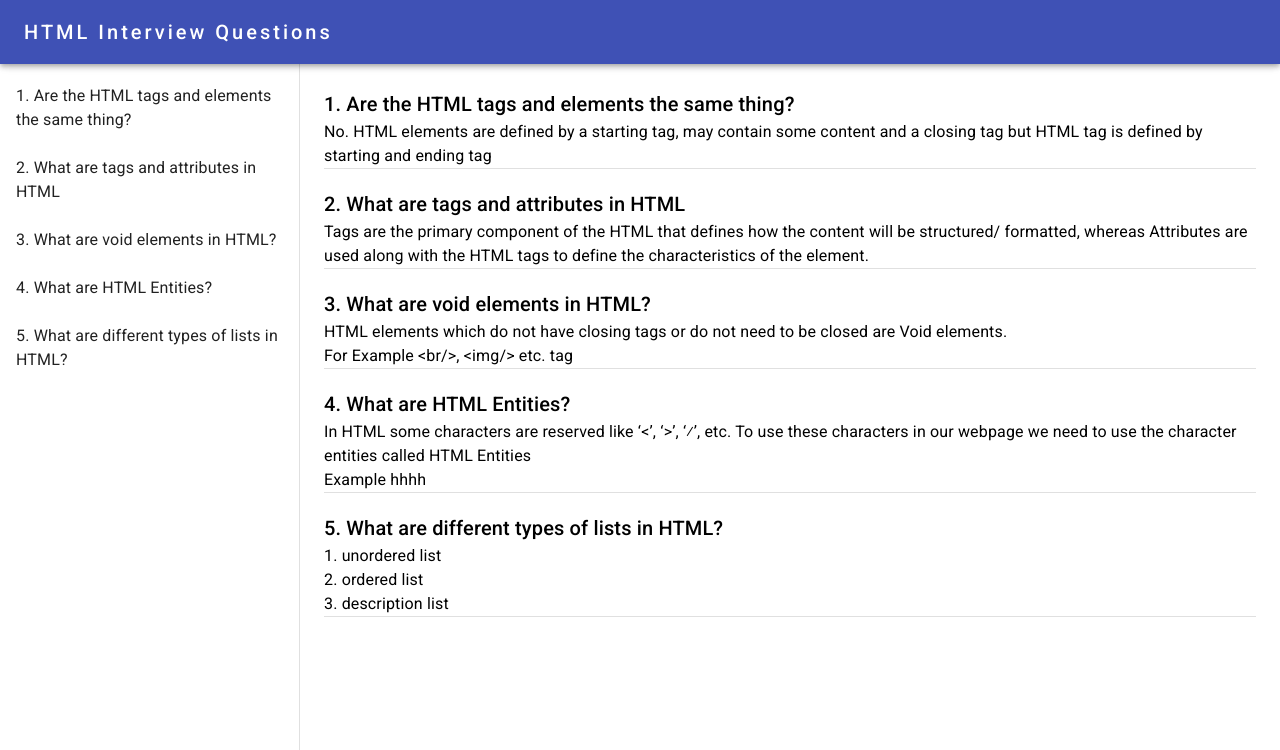
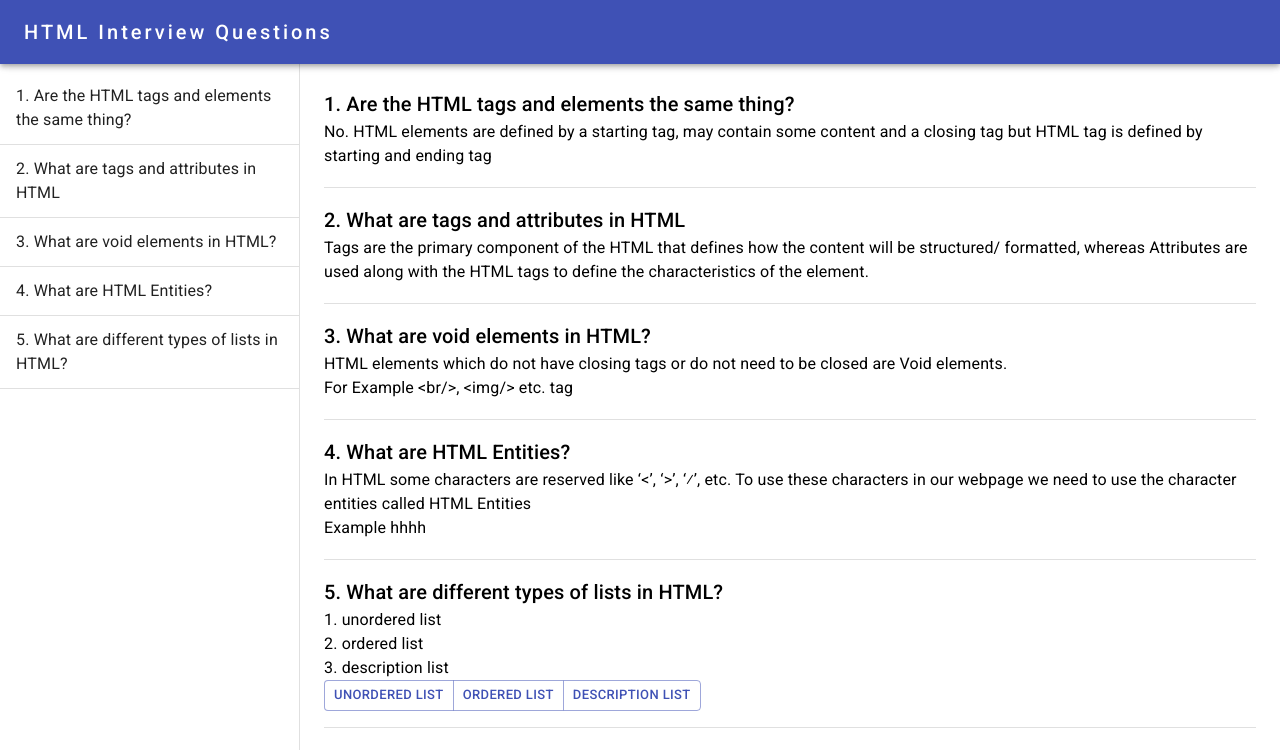
Before and after one commit to jaylal-sahoo-au1/mybook, a Next.js app: page /htmlQuestion in a window 1280 px wide. Shown: the top 750 px of the page. Built offline with nearby package versions, Linux system fonts and the light colour scheme.

Commit message:
common function for question section

```diff
--- a/data/data.js
+++ b/data/data.js
@@ -52,6 +52,7 @@ export const htmlQuestion = [
 				tag
 			</p>
 		),
+		example: [],
 	},
 	{
 		id: 2,
@@ -63,6 +64,7 @@ export const htmlQuestion = [
 				the HTML tags to define the characteristics of the element.
 			</p>
 		),
+		example: [],
 	},
 	{
 		id: 3,
@@ -75,6 +77,7 @@ export const htmlQuestion = [
 				For Example &lt;br/&gt;, &lt;img/&gt; etc. tag
 			</p>
 		),
+		example: [],
 	},
 	{
 		id: 4,
@@ -87,6 +90,7 @@ export const htmlQuestion = [
 				Example hhhh
 			</p>
 		),
+		example: [],
 	},
 	{
 		id: 5,
@@ -101,6 +105,20 @@ export const htmlQuestion = [
 				<br />
 			</p>
 		),
+		example: [
+			{
+				title: 'unordered list',
+				url: 'https://jsfiddle.net/x0honp8g/',
+			},
+			{
+				title: 'ordered list',
+				url: 'https://jsfiddle.net/y280zqun/3/',
+			},
+			{
+				title: 'description list',
+				url: '',
+			},
+		],
 	},
 ];
 
--- a/pages/components/html.js
+++ /dev/null
@@ -1,97 +0,0 @@
-import React from 'react';
-import { makeStyles } from '@material-ui/core/styles';
-import Drawer from '@material-ui/core/Drawer';
-import List from '@material-ui/core/List';
-import ListItem from '@material-ui/core/ListItem';
-import ListItemText from '@material-ui/core/ListItemText';
-import Typography from '@material-ui/core/Typography';
-import Toolbar from '@material-ui/core/Toolbar';
-import Divider from '@material-ui/core/Divider';
-import useMediaQuery from '@material-ui/core/useMediaQuery';
-
-import { htmlQuestion } from '../../data/data';
-import { Link, animateScroll as scroll } from 'react-scroll';
-
-const useStyles = makeStyles((theme) => ({
-	contentRoot: {
-		display: 'flex',
-	},
-	drawer: {
-		width: '300px',
-		flexShrink: 0,
-	},
-	drawerPaper: {
-		width: '300px',
-	},
-	drawerContainer: {
-		overflow: 'auto',
-	},
-	content: {
-		padding: theme.spacing(3),
-		flexGrow: 1,
-	},
-}));
-
-export default function HTMLContent(props) {
-	const classes = useStyles();
-	const isMobile = useMediaQuery('(max-width:600px)');
-
-	return (
-		<div className={classes.contentRoot}>
-			{!isMobile ? (
-				<Drawer
-					className={classes.drawer}
-					variant="permanent"
-					classes={{
-						paper: classes.drawerPaper,
-					}}
-				>
-					<Toolbar />
-					<div className={classes.drawerContainer}>
-						<List component="nav">
-							{htmlQuestion.length ? (
-								<React.Fragment>
-									{htmlQuestion.map((list, idx) => (
-										<Link
-											to={`${idx + 1}`}
-											smooth={true}
-											duration={100}
-											spy={true}
-											activeClass="active"
-											offset={-70}
-											key={idx}
-										>
-											<ListItem button key={idx}>
-												<ListItemText
-													primary={`${idx + 1}. ${list.Ques}`}
-													key={idx}
-												/>
-											</ListItem>
-										</Link>
-									))}
-								</React.Fragment>
-							) : null}
-						</List>
-					</div>
-				</Drawer>
-			) : null}
-			<div className={classes.content}>
-				<Toolbar />
-				{htmlQuestion.length ? (
-					<React.Fragment>
-						{htmlQuestion.map((list, idx) => (
-							<div key={idx} id={`${idx + 1}`}>
-								<Typography variant="h6">
-									{idx + 1}. {list.Ques}
-								</Typography>
-								<Typography component="div">{list.Ans}</Typography>
-								<Divider />
-								<br />
-							</div>
-						))}
-					</React.Fragment>
-				) : null}
-			</div>
-		</div>
-	);
-}
--- /dev/null
+++ b/pages/components/uiElements/questions.js
@@ -0,0 +1,113 @@
+import React from 'react';
+import { makeStyles } from '@material-ui/core/styles';
+import Drawer from '@material-ui/core/Drawer';
+import List from '@material-ui/core/List';
+import ListItem from '@material-ui/core/ListItem';
+import ListItemText from '@material-ui/core/ListItemText';
+import Typography from '@material-ui/core/Typography';
+import Toolbar from '@material-ui/core/Toolbar';
+import Divider from '@material-ui/core/Divider';
+import ButtonGroup from '@material-ui/core/ButtonGroup';
+import Button from '@material-ui/core/Button';
+import useMediaQuery from '@material-ui/core/useMediaQuery';
+import { Link } from 'react-scroll';
+
+const useStyles = makeStyles((theme) => ({
+	contentRoot: {
+		display: 'flex',
+	},
+	drawer: {
+		width: '300px',
+		flexShrink: 0,
+	},
+	drawerPaper: {
+		width: '300px',
+	},
+	drawerContainer: {
+		overflow: 'auto',
+	},
+	content: {
+		padding: theme.spacing(3),
+		flexGrow: 1,
+	},
+	divider: {
+		marginBottom: '16px',
+	},
+}));
+
+export default function Questions(props) {
+	const classes = useStyles();
+	const isMobile = useMediaQuery('(max-width:600px)');
+
+	const handleClick = (e, url) => {
+		e.preventDefault();
+		window.open(url, '_blank');
+	};
+
+	return (
+		<div className={classes.contentRoot}>
+			{!isMobile ? (
+				<Drawer
+					className={classes.drawer}
+					variant="permanent"
+					classes={{
+						paper: classes.drawerPaper,
+					}}
+				>
+					<Toolbar />
+					<div className={classes.drawerContainer}>
+						<List component="nav">
+							{props.data.length &&
+								props.data.map((list, idx) => (
+									<Link
+										to={`${idx + 1}`}
+										smooth={true}
+										duration={100}
+										spy={true}
+										activeClass="active"
+										offset={-85}
+										key={idx}
+									>
+										<ListItem button key={idx}>
+											<ListItemText
+												primary={`${idx + 1}. ${list.Ques}`}
+												key={idx}
+											/>
+										</ListItem>
+										<Divider />
+									</Link>
+								))}
+						</List>
+					</div>
+				</Drawer>
+			) : null}
+			<div className={classes.content}>
+				<Toolbar />
+				{props.data.length &&
+					props.data.map((list, idx) => (
+						<div key={idx} id={`${idx + 1}`}>
+							<Typography variant="h6">
+								{idx + 1}. {list.Ques}
+							</Typography>
+							<Typography component="div">{list.Ans}</Typography>
+							<ButtonGroup aria-label="small button group">
+								{list.example.map((item, idx) => (
+									<Button
+										key={idx}
+										className={classes.divider}
+										variant="outlined"
+										color="primary"
+										size="small"
+										onClick={(e) => handleClick(e, item.url)}
+									>
+										{item.title}
+									</Button>
+								))}
+							</ButtonGroup>
+							<Divider className={classes.divider} />
+						</div>
+					))}
+			</div>
+		</div>
+	);
+}
--- a/pages/htmlQuestion.js
+++ b/pages/htmlQuestion.js
@@ -1,8 +1,8 @@
 import React from 'react';
 import { makeStyles } from '@material-ui/core/styles';
 import Navbar from './components/uiElements/headerBar';
-
-import HTMLContent from './components/html';
+import Questions from './components/uiElements/questions';
+import { htmlQuestion } from '../data/data';
 import Head from 'next/head';
 
 const useStyles = makeStyles((theme) => ({
@@ -30,7 +30,7 @@ export default function HTML() {
 			</Head>
 			<div className={classes.htmlRoot}>
 				<Navbar heading="HTML Interview Questions" />
-				<HTMLContent />
+				<Questions data={htmlQuestion} />
 			</div>
 		</React.Fragment>
 	);
```
